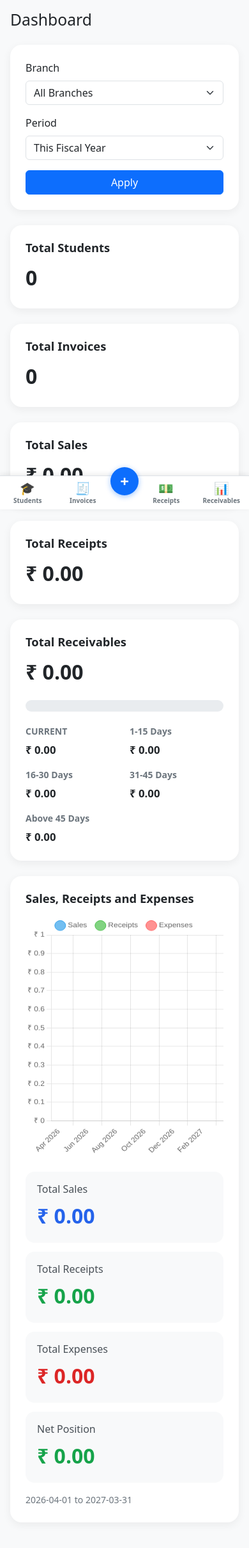
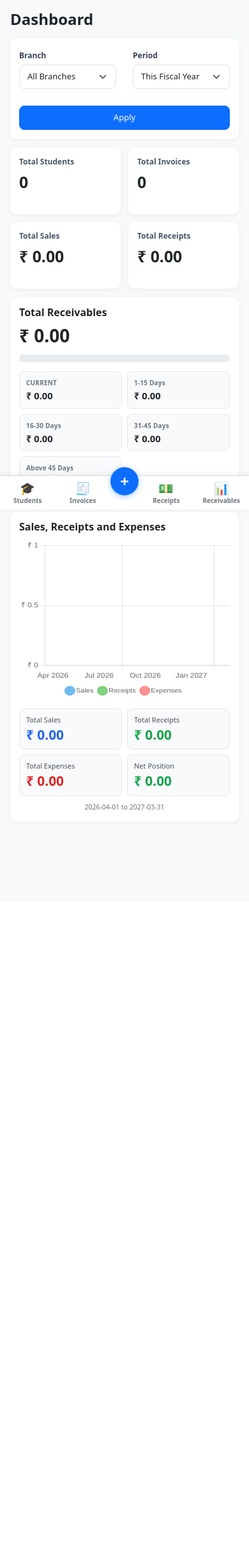
Before and after one commit to naveenlakshman/attnandbilling, a Flask app: page /billing/dashboard in a window 390 px wide. Shown: the part 48-2467 px from the top of the page at 64% size. After the commit the page ends 1334 px from the top, so only its background shows below. Run offline with Flask 3, Linux system fonts and the light colour scheme; the visitor is signed in with stand-in values (Sample User, id 1); data comes from the database, SQL or seed files in the repository; data that the repository does not hold is empty; some libraries are stand-ins or nearby versions.

Commit message:
feat: Revamp dashboard layout with improved styling, mobile responsiveness, and enhanced filter functionality

```diff
--- a/templates/billing/dashboard.html
+++ b/templates/billing/dashboard.html
@@ -10,8 +10,27 @@
   .receivable-card,
   .dashboard-chart-card {
     border: none;
-    border-radius: 18px;
-    box-shadow: 0 4px 14px rgba(0, 0, 0, 0.06);
+    border-radius: 12px;
+    box-shadow: 0 3px 12px rgba(15, 23, 42, 0.06);
+  }
+
+  .dashboard-page-title {
+    font-size: 1.75rem;
+    font-weight: 700;
+  }
+
+  .dashboard-filter-card {
+    background: #ffffff;
+  }
+
+  .dashboard-filter-form .form-label {
+    font-weight: 600;
+    color: #334155;
+  }
+
+  .dashboard-filter-form .form-select,
+  .dashboard-filter-form .btn {
+    min-height: 42px;
   }
 
   .stat-card h3,
@@ -28,6 +47,16 @@
     font-size: 2rem;
     font-weight: 700;
     margin: 0;
+  }
+
+  .stat-card {
+    min-height: 124px;
+  }
+
+  .stat-card p,
+  .dashboard-total-value,
+  .receivable-total {
+    overflow-wrap: anywhere;
   }
 
   .receivable-link {
@@ -123,14 +152,171 @@
       grid-template-columns: 1fr;
     }
   }
+
+  @media (max-width: 575.98px) {
+    .dashboard-page-title {
+      font-size: 1.5rem;
+      margin-bottom: 14px !important;
+    }
+
+    .dashboard-filter-card,
+    .stat-card,
+    .receivable-card,
+    .dashboard-chart-card {
+      border-radius: 10px;
+      box-shadow: 0 2px 10px rgba(15, 23, 42, 0.05);
+    }
+
+    .dashboard-filter-card,
+    .receivable-card,
+    .dashboard-chart-card {
+      padding: 14px !important;
+      margin-bottom: 14px !important;
+    }
+
+    .dashboard-filter-form {
+      display: grid !important;
+      grid-template-columns: minmax(0, 1fr) minmax(0, 1fr);
+      gap: 10px !important;
+    }
+
+    .dashboard-filter-form > div {
+      width: 100%;
+    }
+
+    .dashboard-filter-form .filter-action {
+      grid-column: 1 / -1;
+    }
+
+    .dashboard-filter-form .form-label {
+      font-size: 12px;
+      margin-bottom: 5px;
+    }
+
+    .dashboard-filter-form .form-select,
+    .dashboard-filter-form .btn {
+      min-height: 38px;
+      font-size: 13px;
+      border-radius: 8px;
+      padding-top: 7px;
+      padding-bottom: 7px;
+    }
+
+    .dashboard-stat-row {
+      --bs-gutter-x: .75rem;
+      --bs-gutter-y: .75rem;
+      margin-bottom: 14px !important;
+    }
+
+    .stat-card {
+      min-height: 104px;
+      padding: 14px !important;
+    }
+
+    .stat-card h3 {
+      font-size: 12px;
+      line-height: 1.25;
+      margin-bottom: 10px;
+      color: #475569;
+    }
+
+    .stat-card p {
+      font-size: clamp(1.15rem, 7vw, 1.55rem);
+      line-height: 1.15;
+    }
+
+    .receivable-card h3,
+    .dashboard-chart-card h3 {
+      font-size: 1rem;
+      margin-bottom: 10px;
+    }
+
+    .receivable-total {
+      font-size: clamp(1.35rem, 8vw, 1.75rem);
+      line-height: 1.15;
+    }
+
+    .receivable-bar {
+      height: 12px;
+      margin: 14px 0;
+    }
+
+    .receivable-grid {
+      grid-template-columns: repeat(2, minmax(0, 1fr));
+      gap: 8px;
+    }
+
+    .receivable-grid > div,
+    .dashboard-total-block {
+      background: #f8fafc;
+      border: 1px solid #e5e7eb;
+      border-radius: 8px;
+      padding: 10px;
+    }
+
+    .receivable-grid small {
+      font-size: 10px;
+      margin-bottom: 4px;
+      letter-spacing: .02em;
+    }
+
+    .receivable-grid p {
+      font-size: .92rem;
+      line-height: 1.2;
+    }
+
+    .dashboard-chart-layout {
+      gap: 14px;
+    }
+
+    .dashboard-chart-left canvas {
+      height: 250px !important;
+    }
+
+    #clickInfo {
+      margin-top: 12px !important;
+      padding: 12px !important;
+    }
+
+    #clickInfo .row {
+      --bs-gutter-y: .5rem;
+    }
+
+    .dashboard-chart-right {
+      display: grid;
+      grid-template-columns: repeat(2, minmax(0, 1fr));
+      gap: 8px;
+    }
+
+    .dashboard-total-block {
+      margin-bottom: 0;
+    }
+
+    .dashboard-total-block h4 {
+      font-size: 11px;
+      margin-bottom: 5px;
+    }
+
+    .dashboard-total-value {
+      font-size: clamp(1rem, 5.5vw, 1.3rem);
+      line-height: 1.15;
+    }
+
+    .dashboard-date-range {
+      grid-column: 1 / -1;
+      margin-top: 0;
+      text-align: center;
+      font-size: 12px;
+    }
+  }
 </style>
 {% endblock %}
 
 {% block content %}
-<h2 class="mb-4">Dashboard</h2>
+<h2 class="dashboard-page-title mb-4">Dashboard</h2>
 
 <div class="card dashboard-filter-card p-4 mb-4">
-  <form method="get" class="row g-3 align-items-end">
+  <form method="get" class="row g-3 align-items-end dashboard-filter-form">
     <div class="col-md-4">
       <label class="form-label">Branch</label>
       <select name="branch_id" class="form-select">
@@ -152,35 +338,35 @@
       </select>
     </div>
 
-    <div class="col-md-2">
+    <div class="col-md-2 filter-action">
       <button type="submit" class="btn btn-primary w-100">Apply</button>
     </div>
   </form>
 </div>
 
-<div class="row g-4 mb-4">
-  <div class="col-md-3">
+<div class="row g-4 mb-4 dashboard-stat-row">
+  <div class="col-6 col-md-3">
     <div class="card stat-card p-4">
       <h3>Total Students</h3>
       <p>{{ total_students }}</p>
     </div>
   </div>
 
-  <div class="col-md-3">
+  <div class="col-6 col-md-3">
     <div class="card stat-card p-4">
       <h3>Total Invoices</h3>
       <p>{{ total_invoices }}</p>
     </div>
   </div>
 
-  <div class="col-md-3">
+  <div class="col-6 col-md-3">
     <div class="card stat-card p-4">
       <h3>Total Sales</h3>
       <p>₹ {{ "%.2f"|format(total_sales or 0) }}</p>
     </div>
   </div>
 
-  <div class="col-md-3">
+  <div class="col-6 col-md-3">
     <div class="card stat-card p-4">
       <h3>Total Receipts</h3>
       <p>₹ {{ "%.2f"|format(total_receipts or 0) }}</p>
@@ -321,6 +507,7 @@ const monthLabels = {{ month_labels|tojson }};
 const salesData = {{ sales_data|tojson }};
 const receiptsData = {{ receipts_data|tojson }};
 const expensesData = {{ expenses_data|tojson }};
+const dashboardIsMobile = window.matchMedia('(max-width: 575.98px)').matches;
 
 const chartInstance = new Chart(ctx, {
     type: 'bar',
@@ -355,10 +542,14 @@ const chartInstance = new Chart(ctx, {
         maintainAspectRatio: false,
         plugins: {
             legend: {
-                position: 'top',
+                position: dashboardIsMobile ? 'bottom' : 'top',
                 labels: {
                     usePointStyle: true,
-                    padding: 15
+                    boxWidth: dashboardIsMobile ? 8 : 12,
+                    padding: dashboardIsMobile ? 10 : 15,
+                    font: {
+                        size: dashboardIsMobile ? 11 : 12
+                    }
                 }
             },
             tooltip: {
@@ -369,6 +560,7 @@ const chartInstance = new Chart(ctx, {
             y: {
                 beginAtZero: true,
                 ticks: {
+                    maxTicksLimit: dashboardIsMobile ? 4 : 8,
                     callback: function(value) {
                         return '₹ ' + value.toLocaleString('en-IN');
                     }
@@ -376,8 +568,10 @@ const chartInstance = new Chart(ctx, {
             },
             x: {
                 ticks: {
-                    maxRotation: 45,
-                    minRotation: 0
+                    maxRotation: dashboardIsMobile ? 0 : 45,
+                    minRotation: 0,
+                    autoSkip: true,
+                    maxTicksLimit: dashboardIsMobile ? 4 : 12
                 }
             }
         }
```
